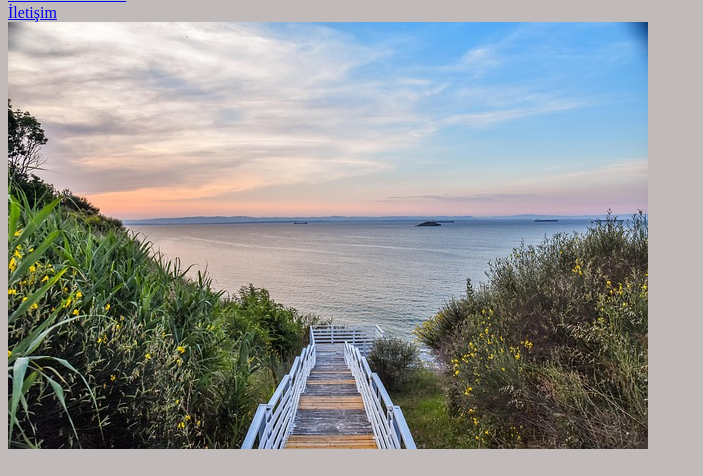
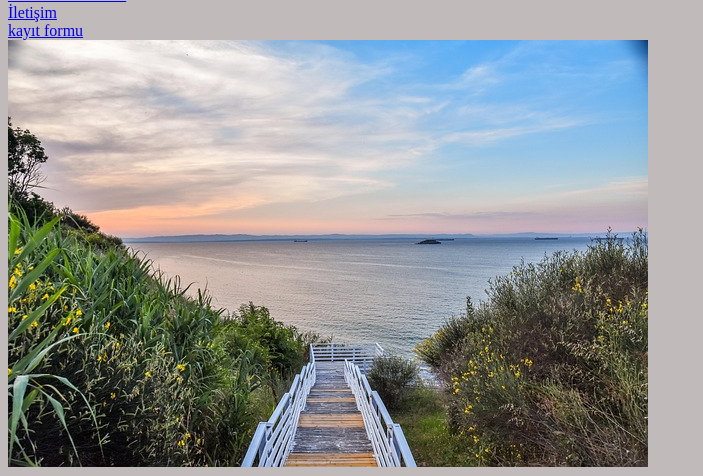
Before and after one commit to ramazanziylan/ramazan, a plain HTML site: page index.html in a window 1280 px wide. Shown: the part 624-1100 px from the top of the page, without its empty margins (0-703 px from the left). Drawn offline with Linux system fonts and the light colour scheme.

Commit message:
Add files via upload

```diff
--- a/index.html
+++ b/index.html
@@ -51,6 +51,7 @@
         <a href="sayfalar/hakkimizda.html">Hakkımızda</a><br>
         <a href="sayfalar/sss.html">sık sorulan sorular</a><br>
         <a href="sayfalar/iletişim.html">İletişim</a><br>
+        <a href="form.html">kayıt formu</a><br>
 
         <img src="images/martoli-03-sea-4296705_640.jpg" alt="martolinin resim manzarası">
 
```
